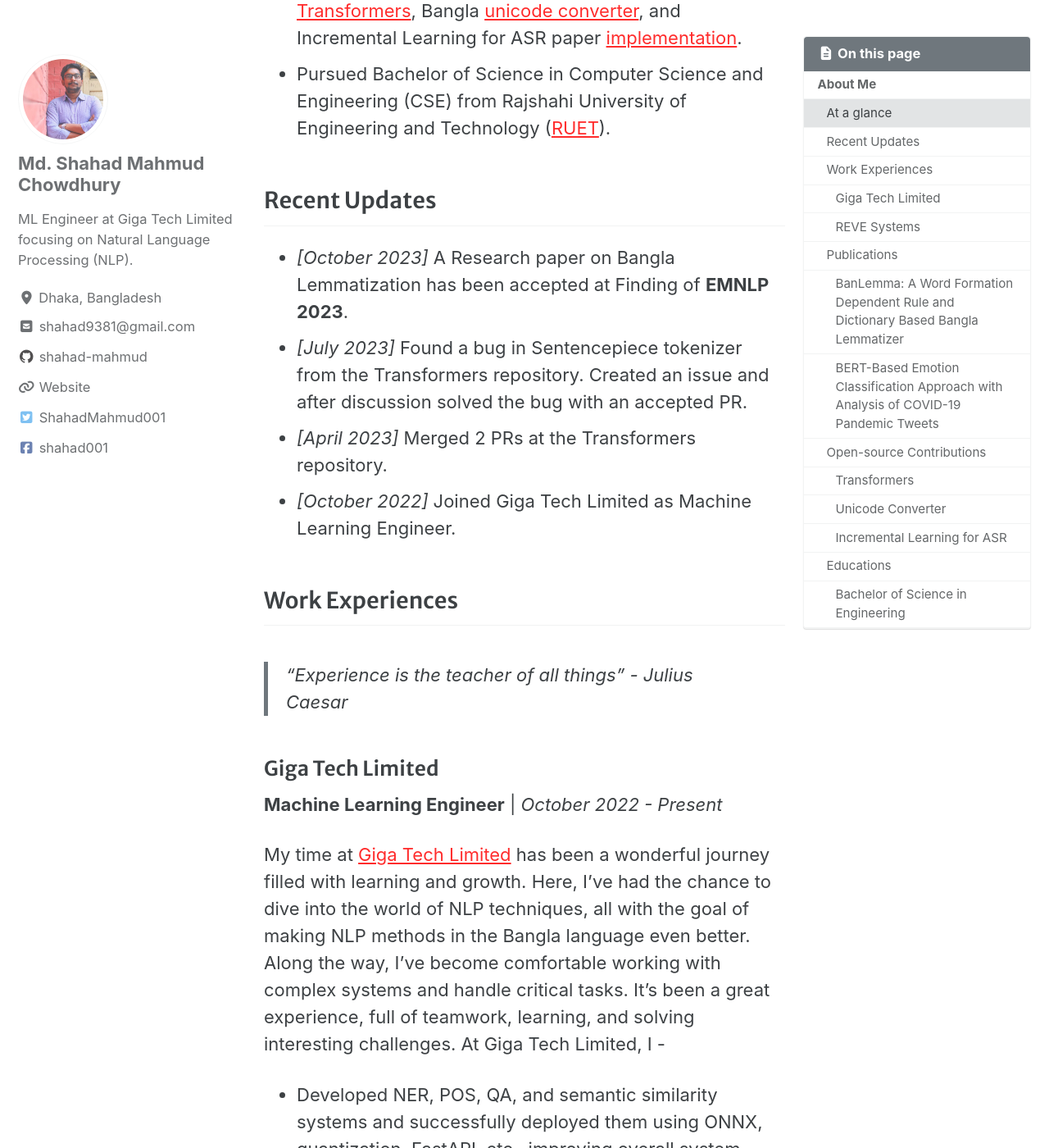
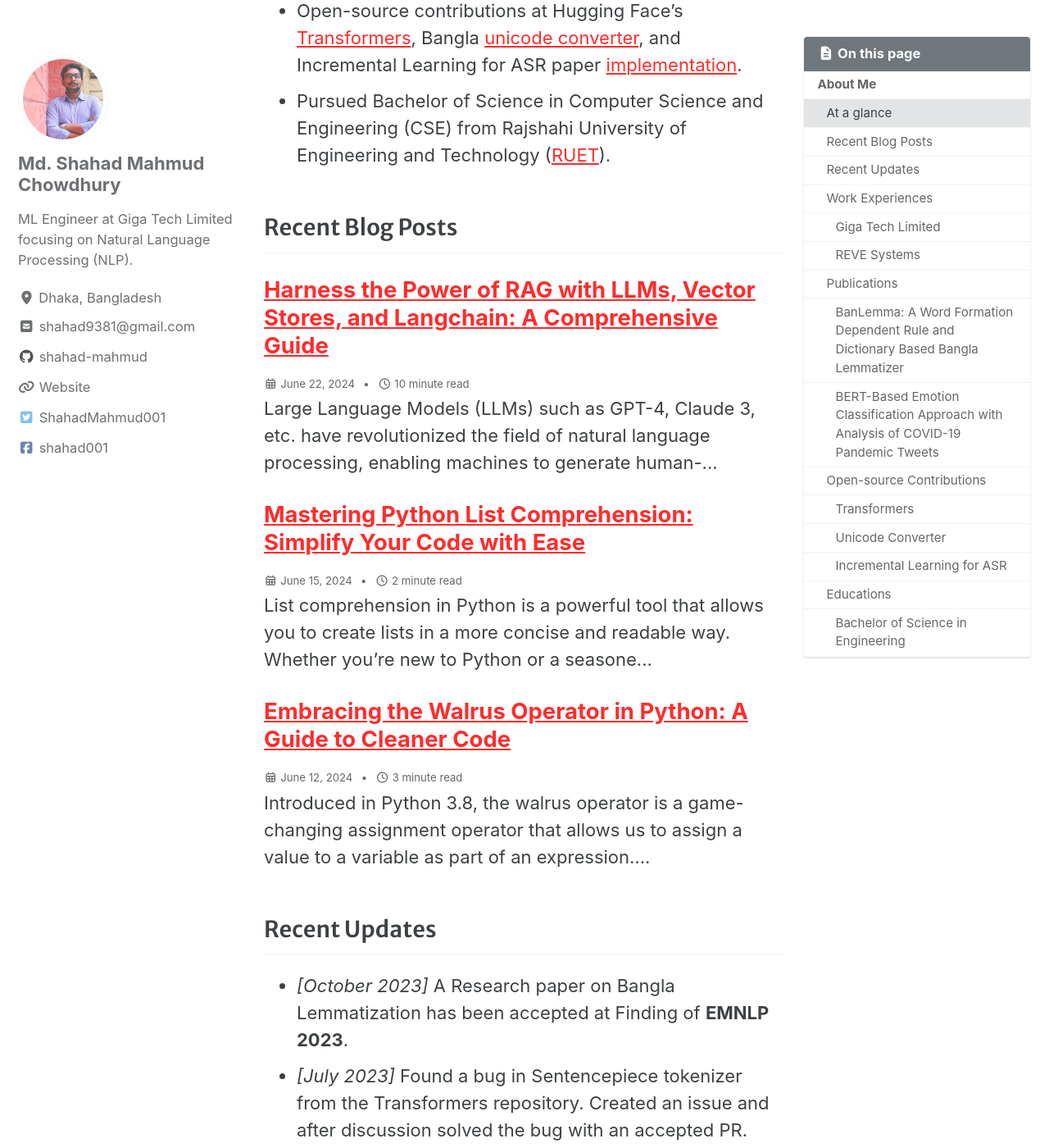
Before and after one commit to shahad-mahmud/shahad-mahmud.github.io, a Jekyll site: the page built from _pages/about.md, in a window 1280 px wide and 1400 px high, scrolled down 634 px. Shown: the whole window at 82% size. Built offline with Jekyll 4.4.1, drawn with Linux system fonts in a browser that asks for light colours; cached includes are drawn as plain includes; some of the changed text lies outside the part shown.

Commit message:
Recent posts in home

```diff
--- a/_pages/about.md
+++ b/_pages/about.md
@@ -14,9 +14,17 @@ As a *Machine Learning Engineer* and *Researcher*, I am passionate about explori
 
 ## At a glance
 
-- About 3.5 years of research and work experience in NLP.
+- More than 4 years of research and work experience in NLP.
 - Open-source contributions at Hugging Face's [Transformers](https://github.com/huggingface/transformers/pulls?q=author%3Ashahad-mahmud){:target="_blank"}, Bangla [unicode converter](https://pypi.org/project/unicodeconverter/){:target="_blank"}, and Incremental Learning for ASR paper [implementation](https://github.com/shahad-mahmud/incremental_learning_for_asr){:target="_blank"}.
 - Pursued Bachelor of Science in Computer Science and Engineering (CSE) from Rajshahi University of Engineering and Technology ([RUET](https://www.ruet.ac.bd/){:target="_blank"}).
+
+## Recent Blog Posts
+
+<div class="entries-list">
+   {% for post in site.posts limit:3 %}
+    {% include archive-single.html %}
+   {% endfor %}
+</div>
 
 ## Recent Updates
 
```
